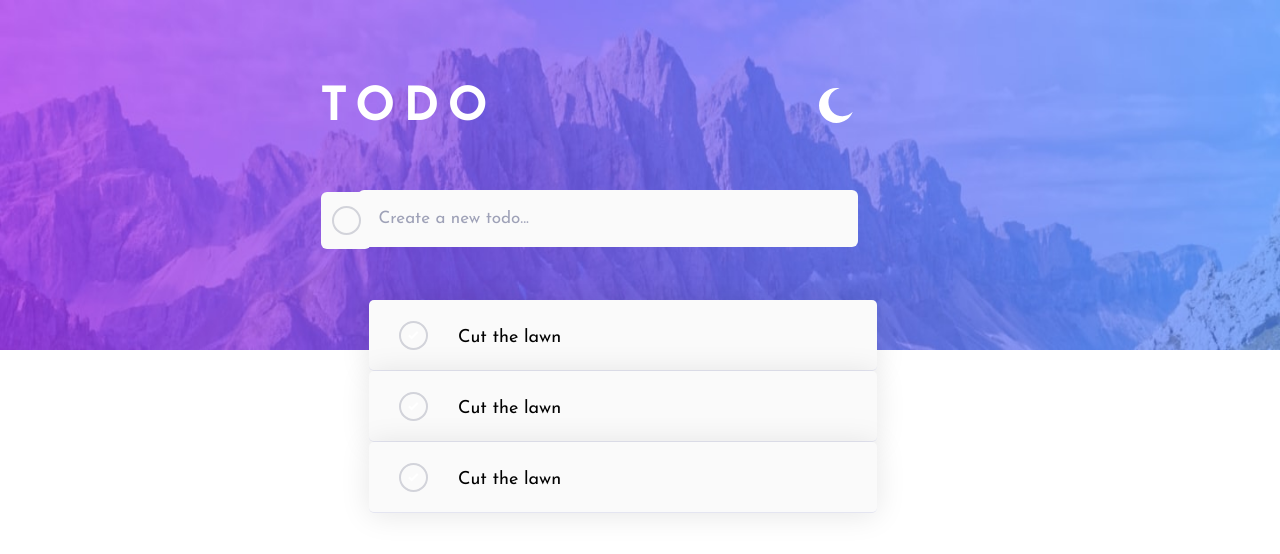
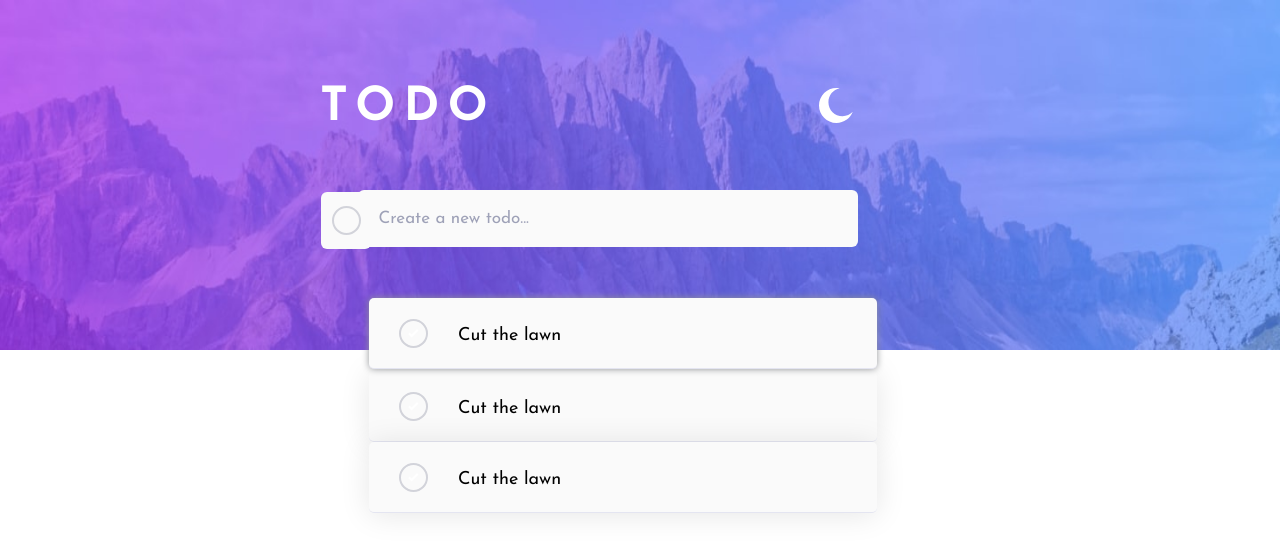
Before and after one commit to Ilyesnb/todolist-challenge-repo, a React (Vite) app: page / in a window 1280 px wide. In both pictures the pointer is over the element 623 px from the left and 335 px from the top of the page. Shown: the top 554 px of the page. Built offline with nearby package versions, Linux system fonts and the light colour scheme.

Commit message:
first commit

```diff
--- a/src/App.css
+++ b/src/App.css
@@ -103,6 +103,11 @@
   box-shadow: 0px 2px 30px 0px rgba(0,0,0,0.1);
 
 }
+.todo-item:hover {
+  transform: translateY(-2px);
+  box-shadow: 0 0px 7px 0px hsl(210, 2%, 59%);
+  border-color: hsl(236, 33%, 92%);
+}
 .todo-text {
   font-size: 18px;
   color: black;
@@ -117,6 +122,4 @@
 .margin{
   margin-top: 300px;
   margin-left: 339px;
-
-
 }
--- a/src/App.jsx
+++ b/src/App.jsx
@@ -1,6 +1,7 @@
 import { useState } from "react"
 import Todolist from "./components/Todolist"
 import TodoItems from "./components/TodoItems"
+import TodoInfo from "./components/TodoInfo"
 import './App.css'
 function App() {
   const [msg, setMsg] = useState("")
@@ -12,6 +13,7 @@ function App() {
       <TodoItems/>
       <TodoItems/>
       <TodoItems/>
+      <TodoInfo/>
       </div>
     </div>
   )
--- /dev/null
+++ b/src/components/TodoInfo.jsx
@@ -0,0 +1,11 @@
+import React from 'react'
+
+function TodoInfo() {
+  return (
+    <div>
+
+    </div>
+  )
+}
+
+export default TodoInfo
```
